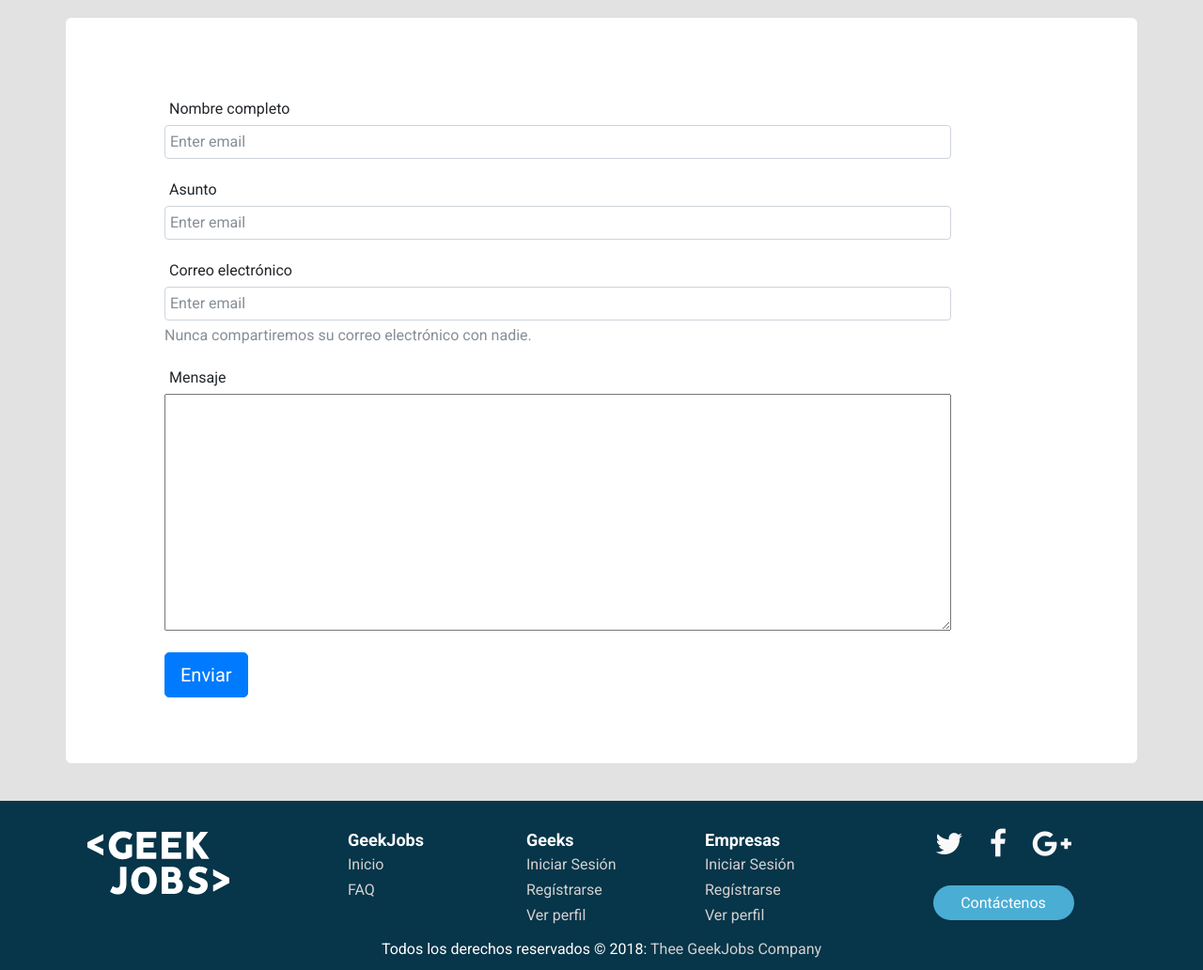
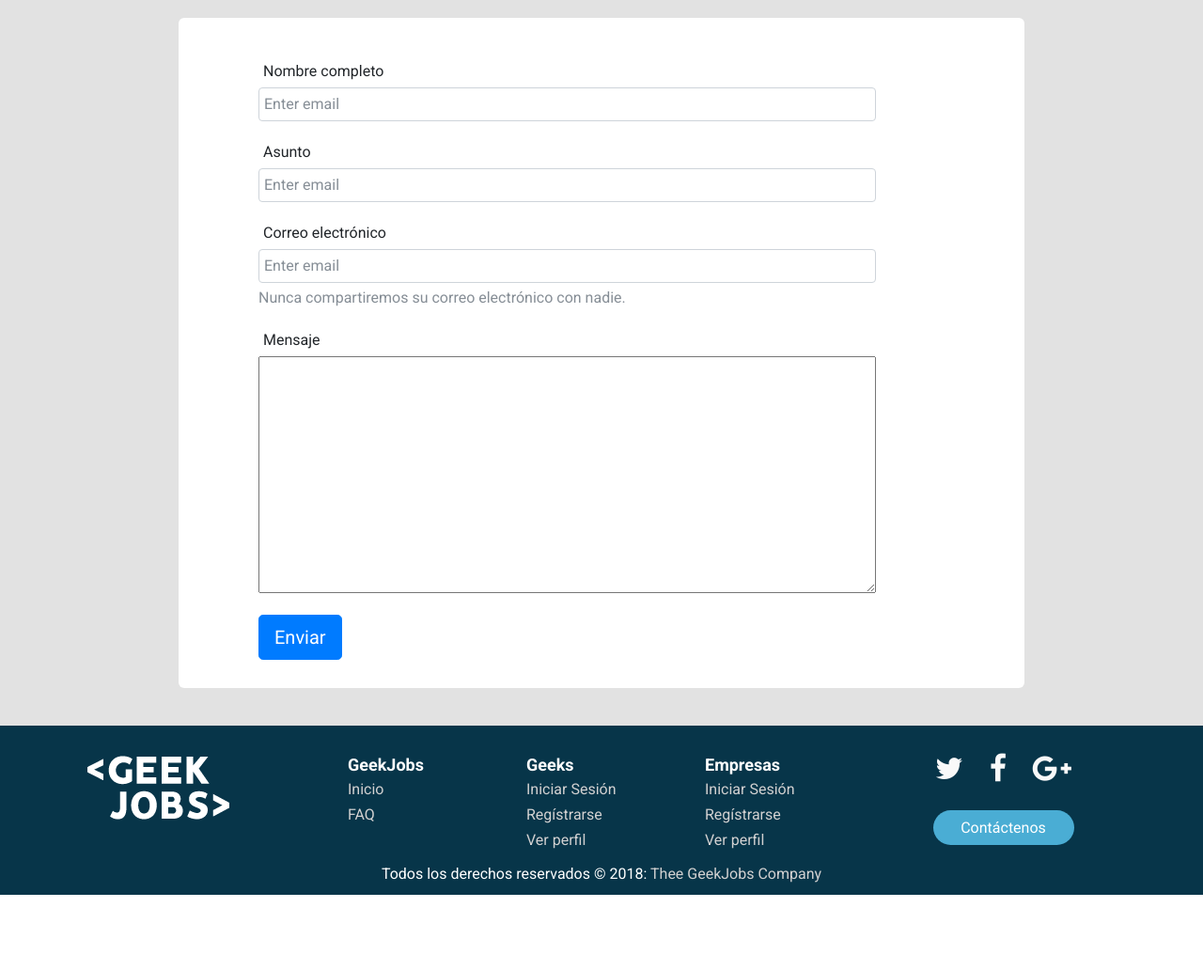
Before and after one commit to JLDRM/Caso-Pr-ctico-Front-End-J3IM, a PHP site: page /contact.html in a window 1280 px wide. Shown: the part 81-1113 px from the top of the page at 94% size. After the commit the page ends 1033 px from the top, so only its background shows below. Run offline with PHP 8.4, Linux system fonts and the light colour scheme.

Commit message:
Contact Page Bootstrapped

```diff
--- a/assets/css/style_home_usuario.css
+++ b/assets/css/style_home_usuario.css
@@ -1,5 +1,4 @@
 @import url("./reset.css");
-
 header.empresa {
     background-color: #073549;
 }
--- a/contact.html
+++ b/contact.html
@@ -60,8 +60,8 @@
             </ul>
         </div>
     </nav>
-    <section class="container">
-        <div class="row">
+    <section>
+        <div class="row-fluid">
             <div id="contact" class="col-lg-10">
                 <form>
                     <div class="form-group">
```
